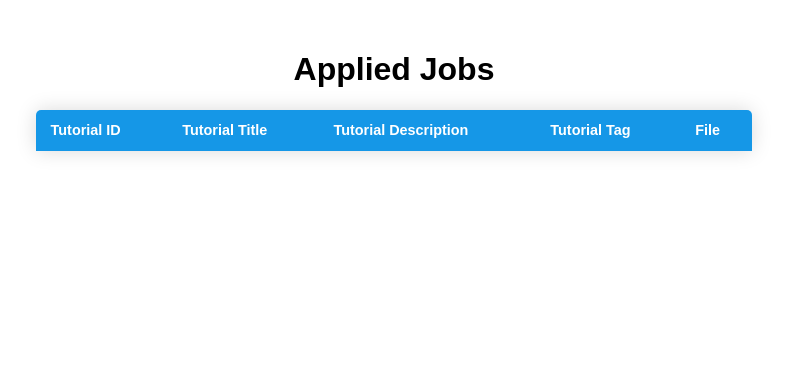
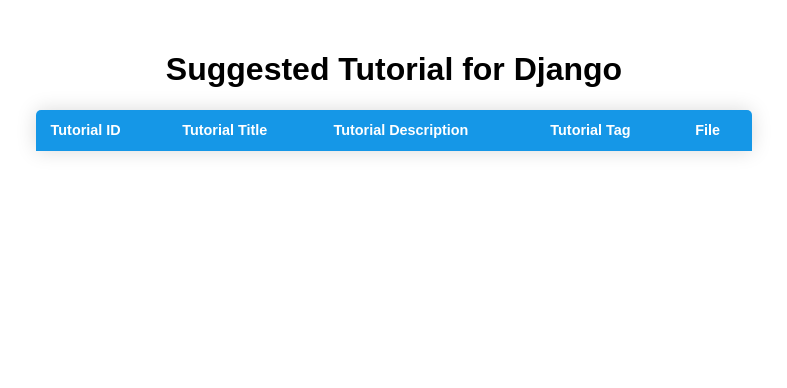
Before and after one commit to Miad-201076/HireHub, a PHP site: page /seeker/tutorial.php?tag=Django in a window 1280 px wide. Shown: the part 67-455 px from the top of the page, without its empty margins (246-1033 px from the left). Run offline with PHP 8.4, Linux system fonts and the light colour scheme; a user stored in the database is signed in; data comes from the database, SQL or seed files in the repository; lists and menus that the app fills with data are empty; grey boxes are pictures that could not be loaded.

Commit message:
Data Entry

```diff
--- a/seeker/tutorial.php
+++ b/seeker/tutorial.php
@@ -11,10 +11,12 @@
     $tag= $_GET['tag'];
     $sql= "SELECT * FROM tutorial WHERE `t_type`='$tag'";
     $result_job = mysqli_query($conn,$sql);
+    $Suggested="Suggested Tutorial for ".$tag."";
   }
   else{
     $sql= "SELECT * FROM tutorial";
     $result_job = mysqli_query($conn,$sql);
+    $Suggested="Tutorials";
   }
 
 
@@ -75,7 +77,7 @@
       </div>
 
       <table class="content-table">
-        <h1 style="text-align: center; margin-top:5%">Applied Jobs</h1>
+        <h1 style="text-align: center; margin-top:5%"><?php echo $Suggested ?></h1>
         <thead>
 
           <tr>
```
Also changed, not shown: 6 other files.
